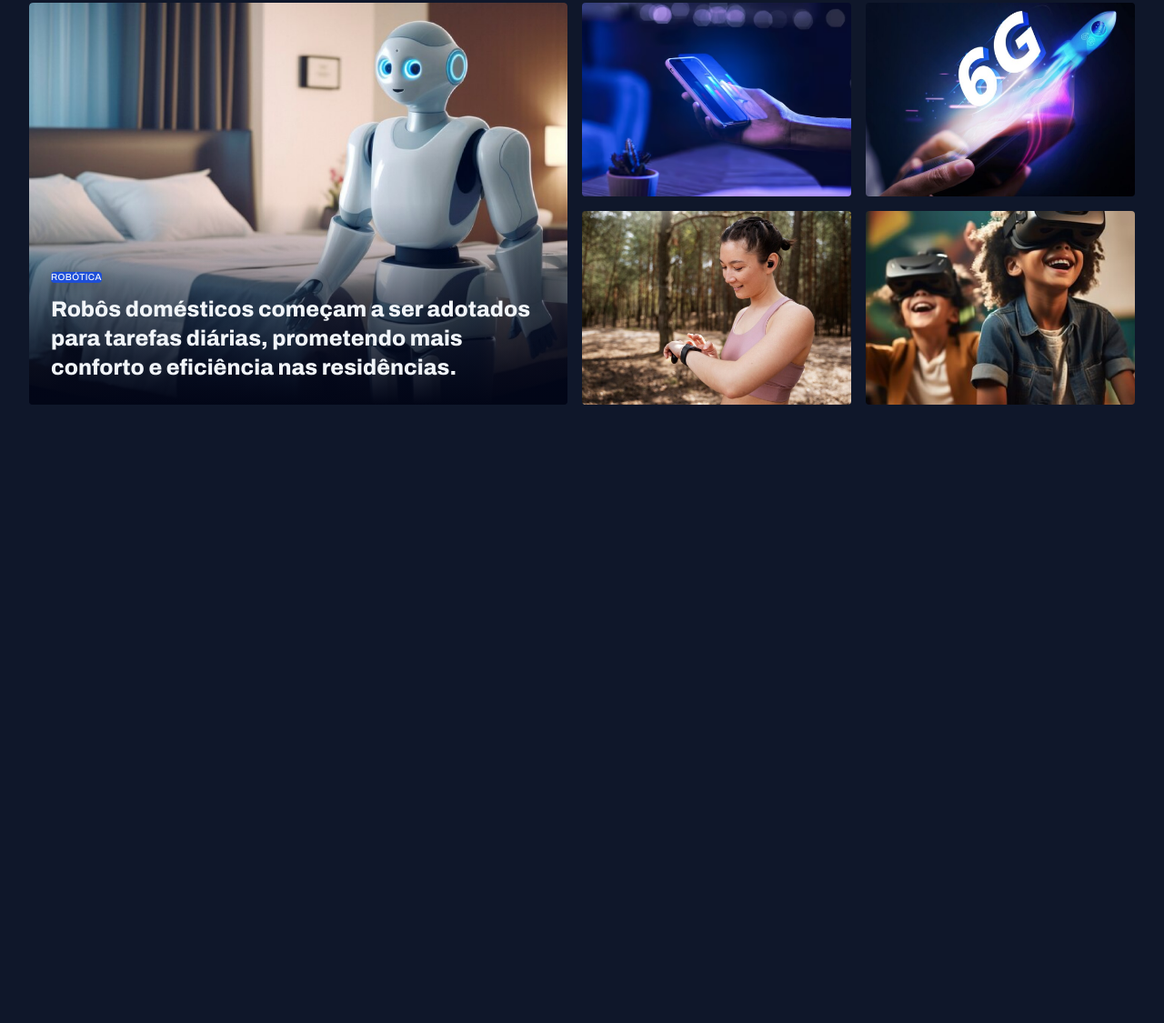
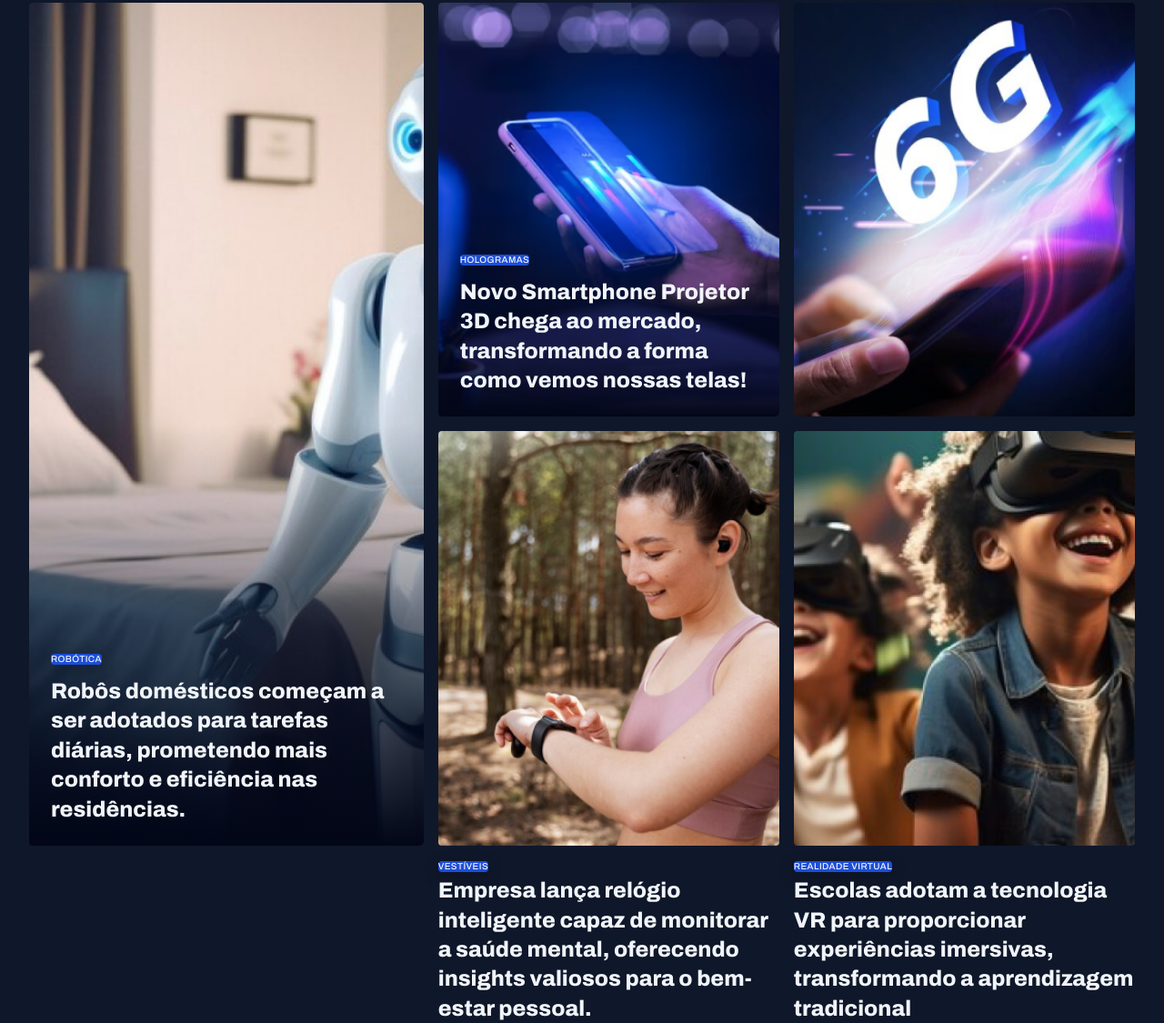
Before and after one commit to leonardodev91/Portal-de-noticias, a plain HTML site: page index.html in a window 1280 px wide. Shown: the part 165-1290 px from the top of the page at 91% size. Before the commit the page ends 800 px from the top, so only its background shows below. Drawn offline with Linux system fonts and the light colour scheme.

Commit message:
Finalizando a seção destaques

```diff
--- a/index.html
+++ b/index.html
@@ -53,21 +53,52 @@
             </figure>
 
             <div class="grid grid-cols-2 gap-16">
-                <div>
-                    <img src="assets/images/Image 02.png" alt="">
-                </div>
+                <figure class="card">
+                    <img src="assets/images/Image 02.png" alt="Novo Smartphone Projetor 3D chega ao mercado, transformando a forma como vemos nossas telas!">
 
-                <div>
-                    <img src="assets/images/Image 03.png" alt="">
-                </div>
+                    <figcaption>
+                        <span class="content-tag">Hologramas</span>
+                        <h2 class="text-2xl">
+                            Novo Smartphone Projetor 3D chega ao mercado, transformando a forma como vemos nossas telas!
+                        </h2>
+                    </figcaption>
+                 </figure>
 
-                <div>
-                    <img src="assets/images/Image 04.png" alt="">
-                </div>
+                <figure class="car">
+                    <img src="assets/images/Image 03.png" alt=" Tecnologia 6G chega às metrópoles brasileiras, prometendo revolucionar a forma como vivemos e nos comunicamos.">
+                    <figcaption>
+                        <span class="content-tag">Internet</span>
+                        <h2 class="text-2xl">
+                            Tecnologia 6G chega às metrópoles brasileiras, prometendo revolucionar a forma como vivemos e nos comunicamos.
+                        </h2>
+                    </figcaption>
 
-                <div>
-                    <img src="assets/images/Image 05.png" alt="">
-                </div>
+
+                </figure>
+
+                <figure>
+                    <img src="assets/images/Image 04.png" alt="Empresa lança relógio inteligente capaz de monitorar a saúde mental, oferecendo insights valiosos para o bem-estar pessoal.
+                    ">
+                    <figcaption>
+                        <span class="content-tag">VESTÍVEIS</span>
+                        <h2 class="text-2xl">
+                            Empresa lança relógio inteligente capaz de monitorar a saúde mental, oferecendo insights valiosos para o bem-estar pessoal.
+
+                        </h2>
+                    </figcaption>
+
+                </figure>
+
+                <figure>
+                    <img src="assets/images/Image 05.png" alt="Escolas adotam a tecnologia VR para proporcionar experiências imersivas, transformando a aprendizagem tradicional">
+                    <figcaption>
+                        <span class="content-tag">REALIDADE VIRTUAL</span>
+                        <h2 class="text-2xl">
+                            Escolas adotam a tecnologia VR para proporcionar experiências imersivas, transformando a aprendizagem tradicional
+                        </h2>
+                    </figcaption>
+
+                </figure>
 
 
 
--- a/styles/sections.css
+++ b/styles/sections.css
@@ -26,6 +26,9 @@
     position: absolute;
     bottom: 0;
     padding: 24px;
+    &:has(.text-lg) {
+      padding: 12px;
+    }
     h2 {
       margin-top: 8px;
     }
```
